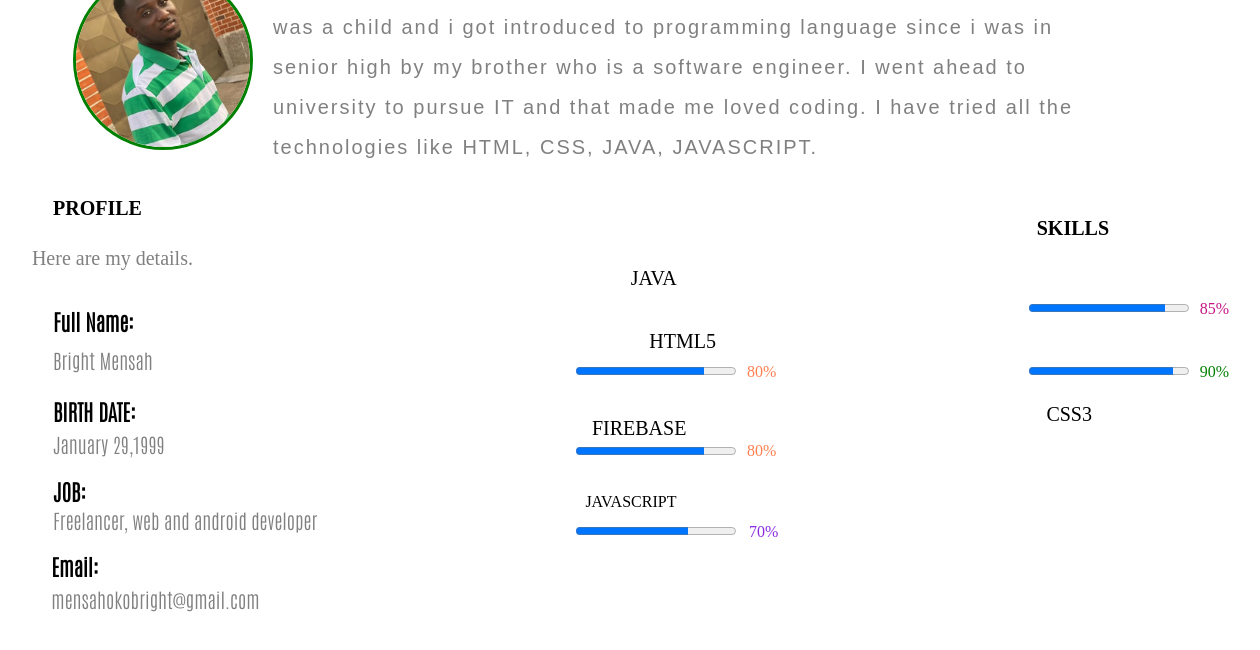
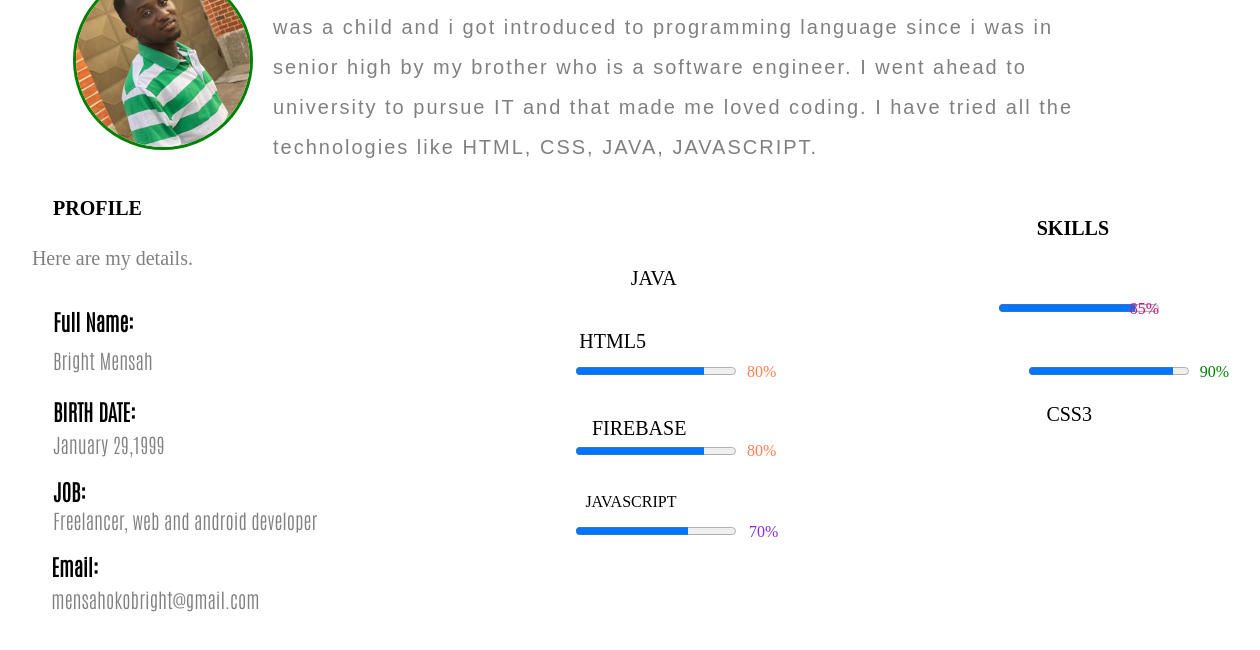
Before and after one commit to Bright-Mensah/Bright-Mensah.github.io, a plain HTML site: page index.html in a window 1536 px wide. Shown: the part 1249-1899 px from the top of the page, without its empty margins (127-1387 px from the left). Drawn offline with Linux system fonts and the light colour scheme.

Commit message:
updating second style

```diff
--- a/css/homeStyle.css
+++ b/css/homeStyle.css
@@ -2154,7 +2154,7 @@ for the indicator to display on the slider */
          margin: 30px 0px 0px 28px;
     }
     .Java_skills progress{
-        margin: 10px 220px 0px 10px;
+        margin: 10px 250px 0px 50px;
         float: right;
     }
     #Intro{
```
